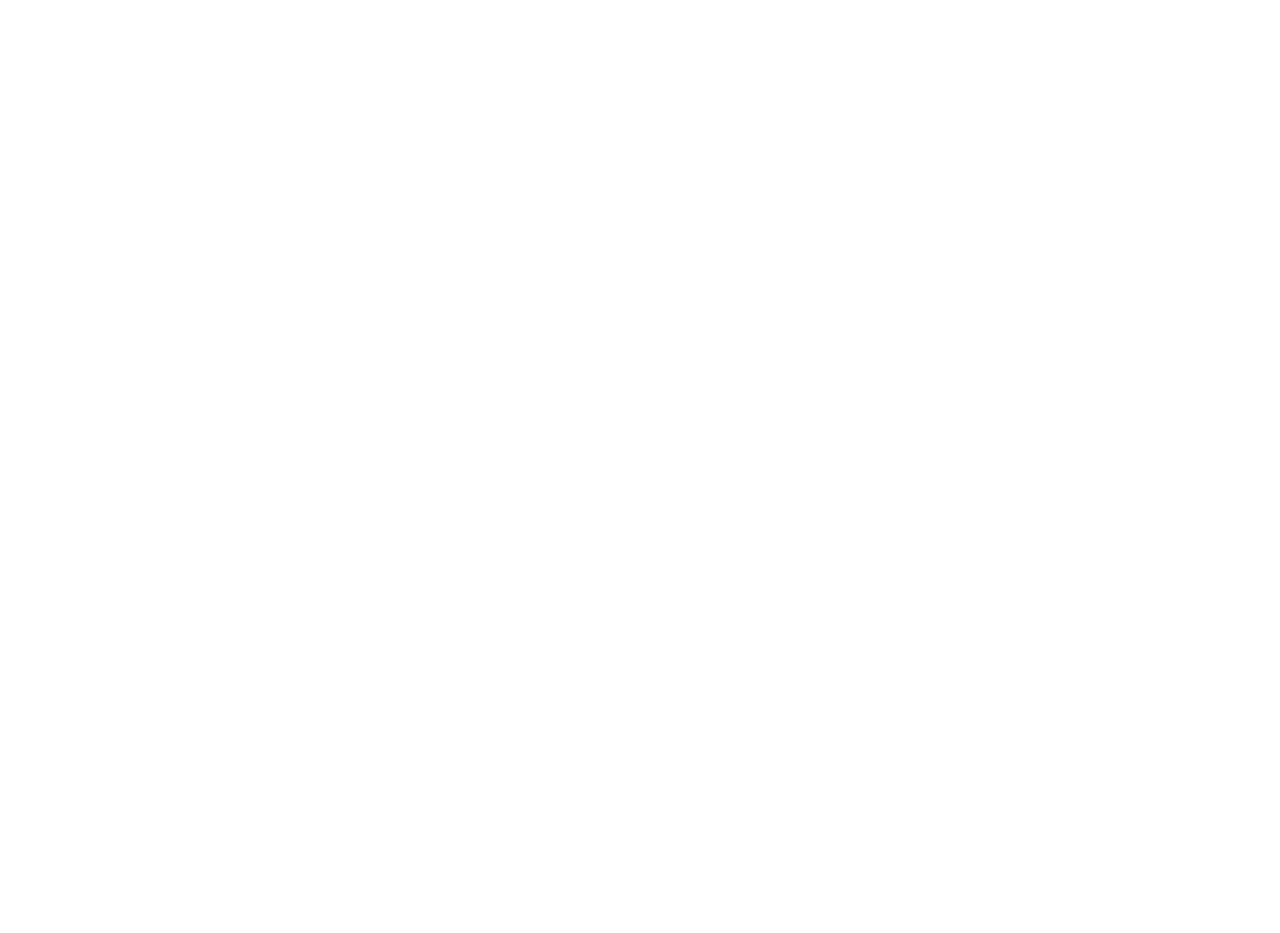
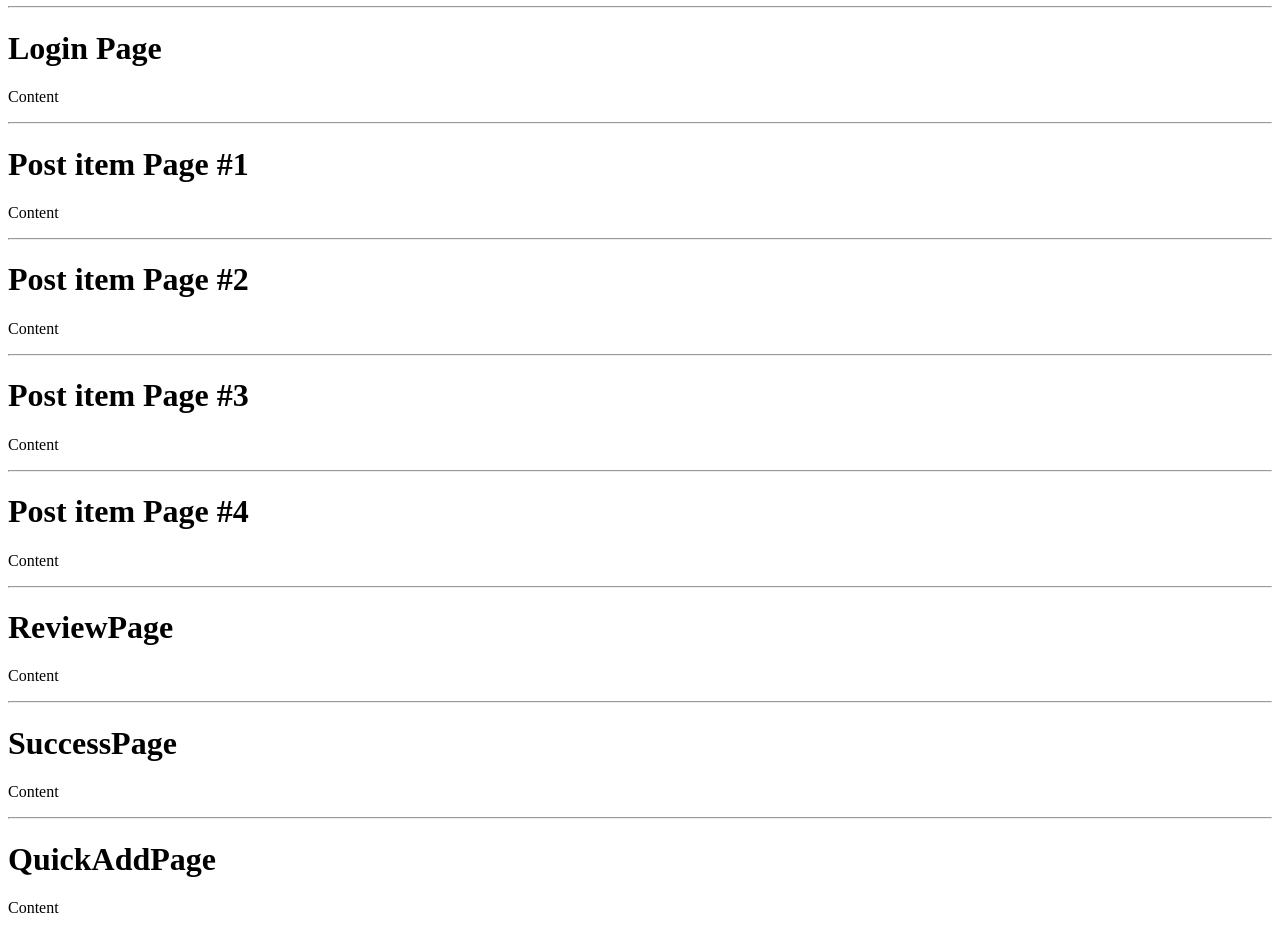
Before and after one commit to Guillermo-Martin/bakery-board, a React (Create React App) app: page / in a window 1280 px wide. Shown: the part 1452-2385 px from the top of the page. Before the commit the page ends 1458 px from the top, so only its background shows below. Built offline with nearby package versions, Linux system fonts and the light colour scheme.

Commit message:
Create 'pages' folder and add pages

```diff
--- a/src/App.js
+++ b/src/App.js
@@ -1,6 +1,14 @@
 import LoginForm from "./components/LoginForm";
 import ItemCard from "./components/ItemCard";
 import Button from "./components/Button";
+import LoginPage from "./pages/LoginPage";
+import PostItemPage1 from "./pages/PostItemPage1";
+import PostItemPage2 from "./pages/PostItemPage2";
+import PostItemPage3 from "./pages/PostItemPage3";
+import PostItemPage4 from "./pages/PostItemPage4";
+import ReviewPage from "./pages/ReviewPage";
+import SuccessPage from "./pages/SuccessPage";
+import QuickAddPage from "./pages/QuickAddPage";
 
 function App() {
   return (
@@ -13,6 +21,39 @@
       <Button>Button #1</Button>
       <Button>Button #2</Button>
       <Button>Button #3</Button>
+
+      <hr />
+
+      <LoginPage />
+
+      <hr />
+
+      <PostItemPage1 />
+
+      <hr />
+
+      <PostItemPage2 />
+
+      <hr />
+
+      <PostItemPage3 />
+
+      <hr />
+
+      <PostItemPage4 />
+
+      <hr />
+
+      <ReviewPage />
+
+      <hr />
+
+      <SuccessPage />
+
+      <hr />
+
+      <QuickAddPage />
+
     </div>
   );
 }
--- /dev/null
+++ b/src/pages/LoginPage.js
@@ -0,0 +1,10 @@
+function LoginPage() {
+  return (
+    <div>
+      <h1>Login Page</h1>
+      <p>Content</p>
+    </div>
+  );
+};
+
+export default LoginPage;
--- /dev/null
+++ b/src/pages/PostItemPage1.js
@@ -0,0 +1,10 @@
+function PostItemPage1(){
+  return (
+    <div>
+      <h1>Post item Page #1</h1>
+      <p>Content</p>
+    </div>
+  );
+}
+
+export default PostItemPage1;
--- /dev/null
+++ b/src/pages/PostItemPage2.js
@@ -0,0 +1,10 @@
+function PostItemPage2(){
+  return (
+    <div>
+      <h1>Post item Page #2</h1>
+      <p>Content</p>
+    </div>
+  );
+}
+
+export default PostItemPage2;
--- /dev/null
+++ b/src/pages/PostItemPage3.js
@@ -0,0 +1,10 @@
+function PostItemPage3(){
+  return (
+    <div>
+      <h1>Post item Page #3</h1>
+      <p>Content</p>
+    </div>
+  );
+}
+
+export default PostItemPage3;
--- /dev/null
+++ b/src/pages/PostItemPage4.js
@@ -0,0 +1,10 @@
+function PostItemPage4(){
+  return (
+    <div>
+      <h1>Post item Page #4</h1>
+      <p>Content</p>
+    </div>
+  );
+}
+
+export default PostItemPage4;
--- /dev/null
+++ b/src/pages/QuickAddPage.js
@@ -0,0 +1,10 @@
+function QuickAddPage(){
+  return (
+    <div>
+      <h1>QuickAddPage</h1>
+      <p>Content</p>
+    </div>
+  );
+}
+
+export default QuickAddPage;
--- /dev/null
+++ b/src/pages/ReviewPage.js
@@ -0,0 +1,10 @@
+function ReviewPage(){
+  return (
+    <div>
+      <h1>ReviewPage</h1>
+      <p>Content</p>
+    </div>
+  );
+}
+
+export default ReviewPage;
--- /dev/null
+++ b/src/pages/SuccessPage.js
@@ -0,0 +1,10 @@
+function SuccessPage(){
+  return (
+    <div>
+      <h1>SuccessPage</h1>
+      <p>Content</p>
+    </div>
+  );
+}
+
+export default SuccessPage;
```
